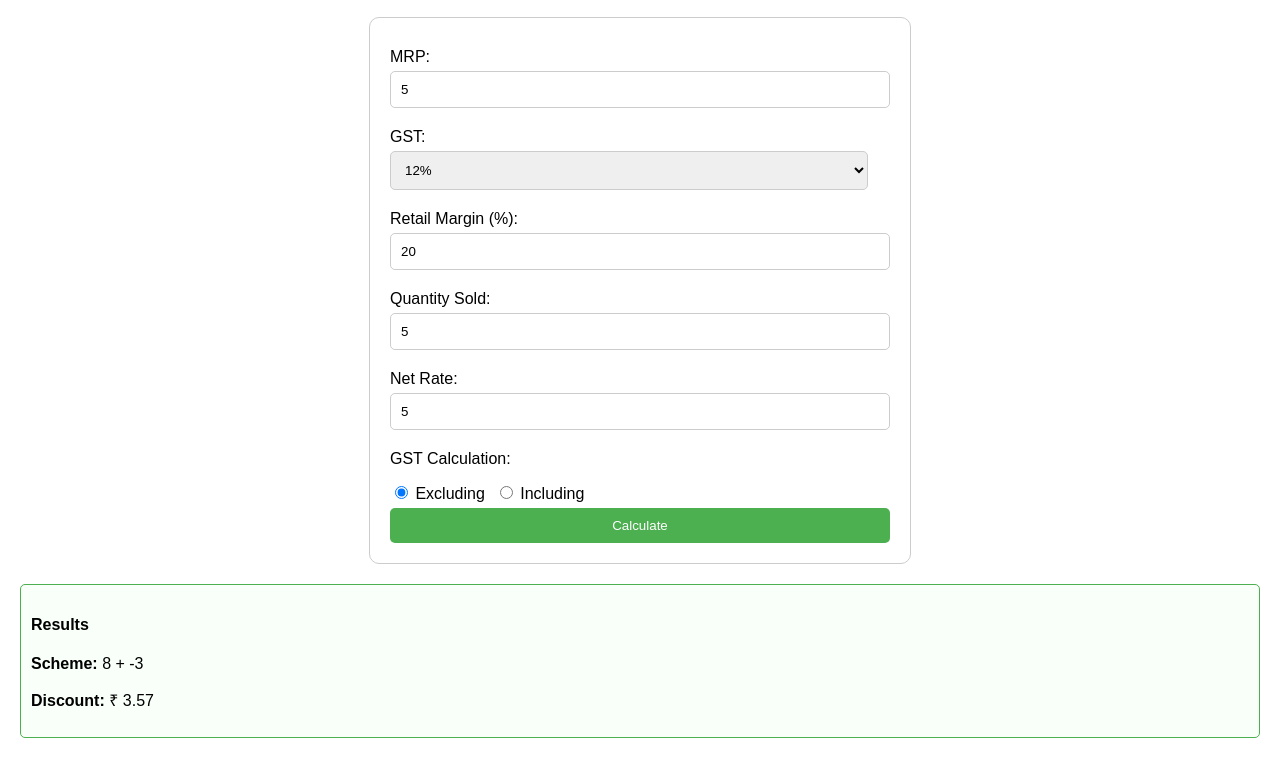
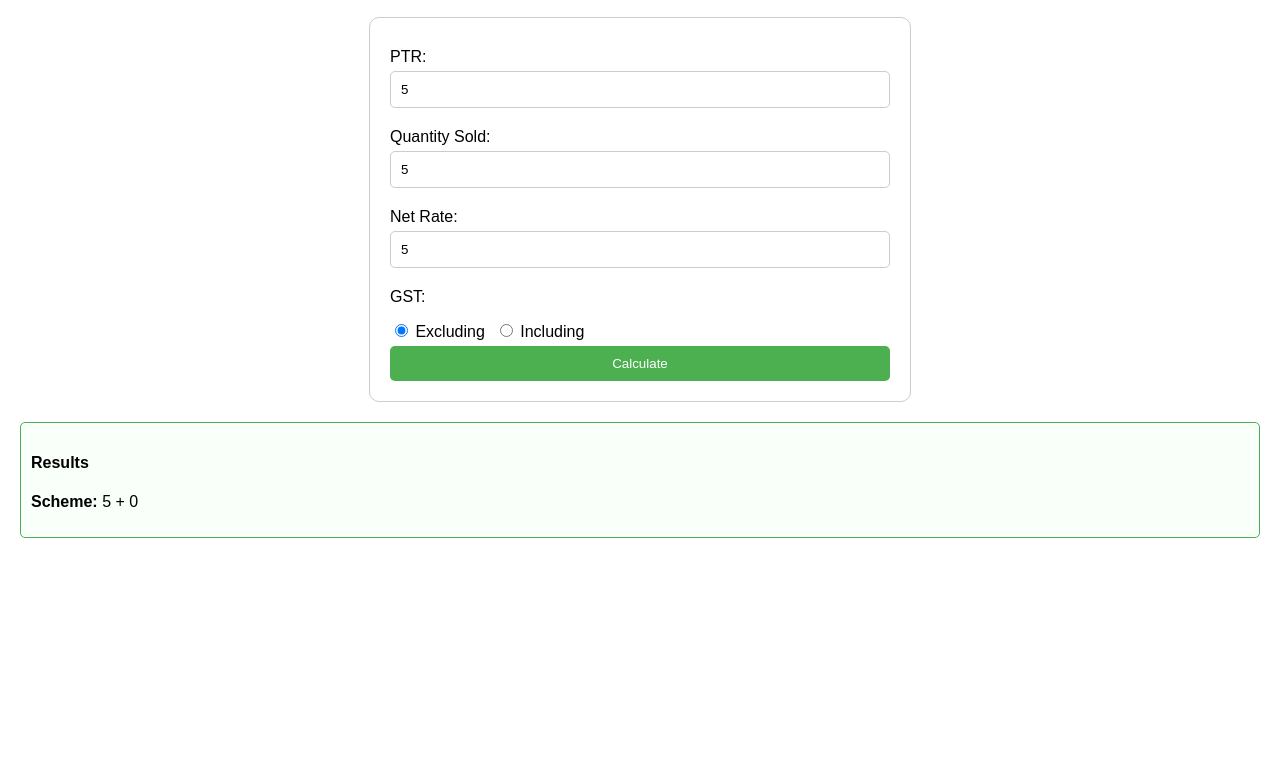
Before and after one commit to Kishan-07/Net-to-PTR-Converter, a plain HTML site: page index.html in a window 1280 px wide. Both pictures are taken after typing "5", "5", "5" into the empty fields and a click on the button "Calculate". Shown: the part 51-809 px from the top of the page. Drawn offline with Linux system fonts and the light colour scheme.

Commit message:
Updated to directly input PTR

```diff
--- a/index.html
+++ b/index.html
@@ -58,17 +58,8 @@
 
 <h2>Net to PTR Converter</h2>
 <form id="netToPtrForm">
-    <label for="mrp">MRP:</label>
-    <input type="number" id="mrp" placeholder="Enter MRP" required>
-
-    <label for="gst">GST:</label>
-    <select id="gst">
-        <option value="12" selected>12%</option>
-        <option value="18">18%</option>
-    </select>
-
-    <label for="retailMargin">Retail Margin (%):</label>
-    <input type="number" id="retailMargin" placeholder="Enter Retail Margin" value="20" required>
+    <label for="ptr">PTR:</label>
+    <input type="number" id="ptr" placeholder="Enter PTR" required>
 
     <label for="quantity">Quantity Sold:</label>
     <input type="number" id="quantity" placeholder="Enter Quantity Sold" required>
@@ -76,10 +67,18 @@
     <label for="netRate">Net Rate:</label>
     <input type="number" id="netRate" placeholder="Enter Net Rate (per strip)" required>
 
-    <label>GST Calculation:</label>
+    <label>GST:</label>
     <div class="gst-options">
-        <label><input type="radio" name="gstType" value="excluding" checked> Excluding</label>
-        <label><input type="radio" name="gstType" value="including"> Including</label>
+        <label><input type="radio" name="gstType" value="excluding" checked onchange="toggleGstRate()"> Excluding</label>
+        <label><input type="radio" name="gstType" value="including" onchange="toggleGstRate()"> Including</label>
+    </div>
+
+    <div id="gstRateField" style="display: none;">
+        <label for="gstRate">GST Rate:</label>
+        <select id="gstRate">
+            <option value="12" selected>12%</option>
+            <option value="18">18%</option>
+        </select>
     </div>
 
     <button type="button" onclick="calculate()">Calculate</button>
@@ -88,42 +87,39 @@
 <div class="result" id="result" style="display: none;"></div>
 
 <script>
+    function toggleGstRate() {
+        const gstType = document.querySelector('input[name="gstType"]:checked').value;
+        const gstRateField = document.getElementById('gstRateField');
+        gstRateField.style.display = gstType === "including" ? "block" : "none";
+    }
+
     function calculate() {
         // Input values
-        const mrp = parseFloat(document.getElementById('mrp').value);
-        const gstRate = parseFloat(document.getElementById('gst').value) / 100;
-        const retailMargin = parseFloat(document.getElementById('retailMargin').value) / 100;
+        const ptr = parseFloat(document.getElementById('ptr').value);
         const quantitySold = parseFloat(document.getElementById('quantity').value);
         let netRate = parseFloat(document.getElementById('netRate').value);
+        const gstType = document.querySelector('input[name="gstType"]:checked').value;
+        const gstRate = gstType === "including" ? parseFloat(document.getElementById('gstRate').value) / 100 : 0;
 
-        const gstType = document.querySelector('input[name="gstType"]:checked').value;
-
-        // Convert net rate if GST is included
+        // Adjust net rate if GST is included
         if (gstType === "including") {
             netRate = netRate / (1 + gstRate);
         }
-
-        // Calculate PTR
-        const ptr = (mrp / (1 + gstRate)) * (1 - retailMargin);
 
         // Bill excluding GST
         const billValue = netRate * quantitySold;
 
         // Number of strips sold at PTR
-        const stripsAtPtr = Math.ceil(billValue / ptr);
+        const stripsAtPtr = billValue / ptr;
 
         // Free strips
         const freeStrips = quantitySold - stripsAtPtr;
-
-        // Calculate discount
-        const discount = (stripsAtPtr * ptr) - billValue;
 
         // Display results
         document.getElementById('result').style.display = 'block';
         document.getElementById('result').innerHTML = `
             <h4>Results</h4>
             <p><strong>Scheme:</strong> ${stripsAtPtr} + ${freeStrips}</p>
-            <p><strong>Discount:</strong> ₹ ${discount.toFixed(2)}</p>
         `;
     }
 </script>
```
